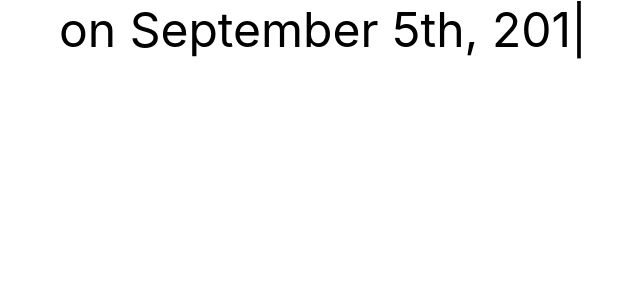
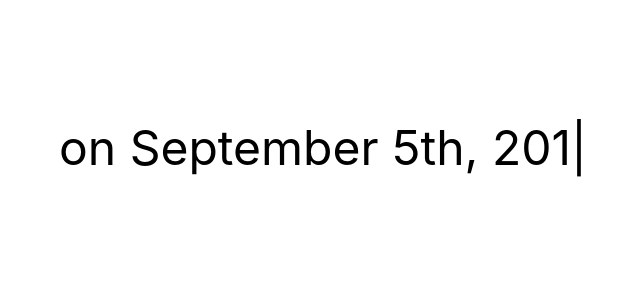
Before and after one commit to joal7299/Capstone, a React (Create React App) app: page / in a window 1280 px wide. Shown: the top 300 px of the page, without its empty margins (317-957 px from the left). Built offline with nearby package versions, Linux system fonts and the light colour scheme.

Commit message:
Sophie test

```diff
--- a/src/App.js
+++ b/src/App.js
@@ -13,7 +13,7 @@ class App extends React.Component {
 
   render() {
     return (
-        <div style={{textAlign: "center"}}>
+        <div className="typed" style={{textAlign: "center"}}>
             <Typed className="typedIntro" strings={['your name is Stephanie Walker', 'you are 22 years old','on September 5th, 2019, you were driving home', 'and from what seemed to be out of nowhere', 'you were hit and killed in a severe car accident', 'life would never be the same.', 'welcome to your funeral']}  fadeOutDelay= {500}
             typeSpeed={35} backSpeed={50} onComplete={()=>{setTimeout(function() {this.setState({complete:true})}.bind(this),
                 2000)}}
--- a/src/components/Friend.js
+++ b/src/components/Friend.js
@@ -1,10 +1,29 @@
 import React from 'react'
+import Lizzo from "../img/lizzo.mp3"
+class Friend extends React.Component {
+    constructor(props) {
+        super(props);
+        this.state = {
+            play: false,
+            pause: true,
+        }
+        this.audio = new Audio(Lizzo);
+        this.song = this.song.bind(this);
+    }
 
-class Friend extends React.Component {
+    song = ()=> {
+        this.setState({play:true});
+        this.audio.play();
+    }
     render() {
         return (
             <div>
+            <span>
+            </span>
+            <div>
                 <h1>Friend</h1>
+                <button onClick={this.song}>Click me!</button>
+            </div>
             </div>
         )
     }
--- a/src/components/style.css
+++ b/src/components/style.css
@@ -6,6 +6,11 @@
 .typedIntro {
     font-size: 3em;
     text-align: center;
+    transform:translate(20%, 500%);
+}
+
+.typed {
+    transform:translate(0%, 200%);
 }
 
 /*.container {*/
```
Also changed, not shown: 1 other file (tests, documents, lock files or other folders).
